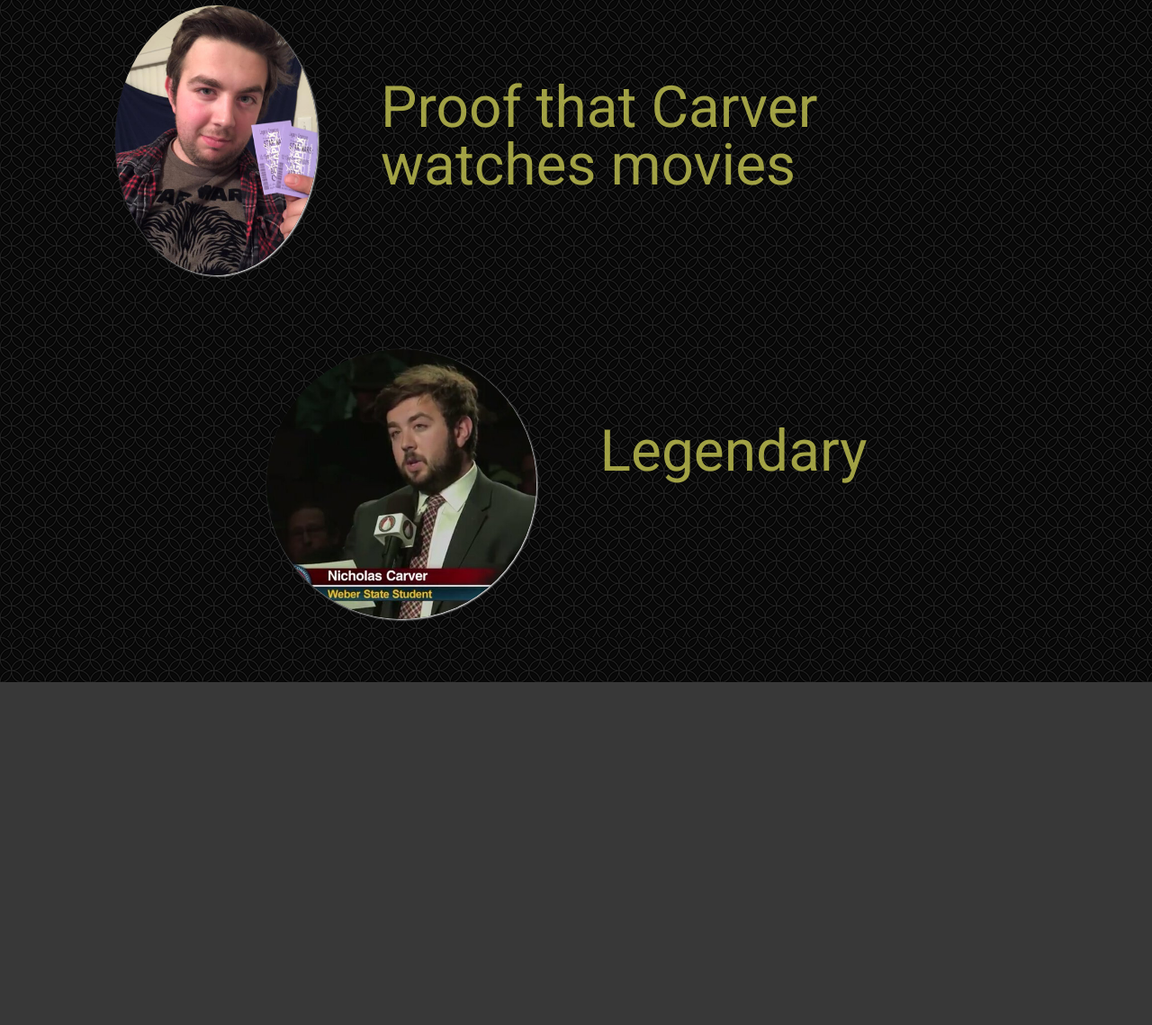
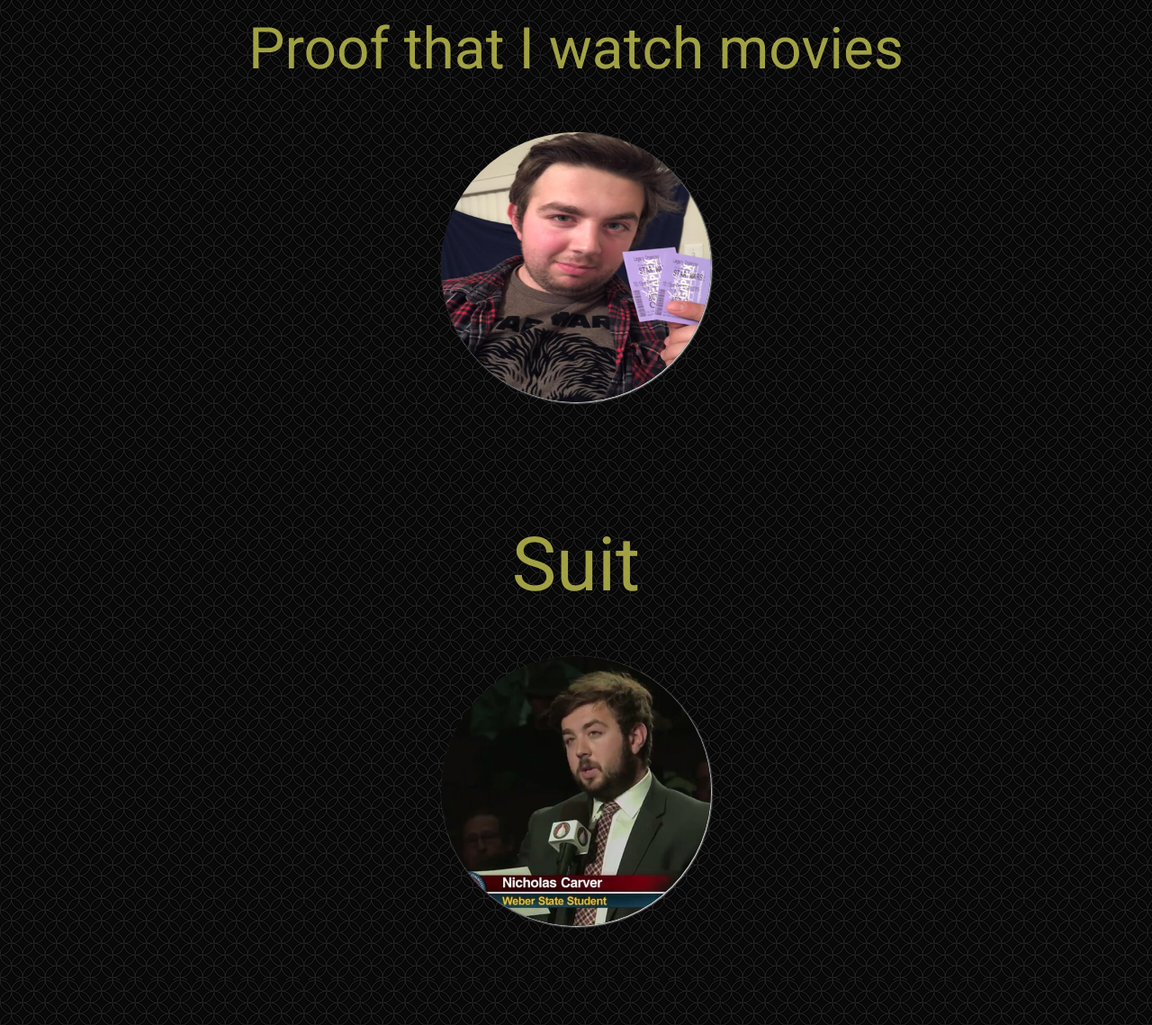
Before and after one commit to connerj70/experts-in-film, a plain HTML site: page index.html in a window 1280 px wide. Shown: the part 964-2103 px from the top of the page at 90% size. Before the commit the page ends 1722 px from the top, so only its background shows below. Drawn offline with Linux system fonts and the light colour scheme.

Commit message:
pefection

```diff
--- a/app.js
+++ b/app.js
@@ -1,6 +1,8 @@
 var hamburgerButton = document.querySelector(".hamburger");
 var openSB = document.querySelector("#openSB");
 var slider = document.querySelector(".nav-wrapper");
+var sliderImages = document.querySelectorAll(".carver_tickets");
+var sliderCaptions = document.querySelectorAll(".carver_tickets_caption");
 
 hamburgerButton.addEventListener('click', function() {
     slider.classList.remove('nav-wrapper-active');
@@ -9,3 +11,55 @@ hamburgerButton.addEventListener('click', function() {
 openSB.addEventListener('click', function() {
     slider.classList.add('nav-wrapper-active');
 });
+
+function debounce(func, wait, immediate) {
+	var timeout;
+	return function() {
+		var context = this, args = arguments;
+		var later = function() {
+			timeout = null;
+			if (!immediate) func.apply(context, args);
+		};
+		var callNow = immediate && !timeout;
+		clearTimeout(timeout);
+		timeout = setTimeout(later, wait);
+		if (callNow) func.apply(context, args);
+	};
+};
+
+function checkSlide(e) {
+    sliderImages.forEach(function(sliderImage) {
+        const slideInAt = (window.scrollY + window.innerHeight) - sliderImage.height / 2;
+        const imageBottom = sliderImage.offsetTop + sliderImage.height;
+        const isHalfShown = slideInAt > sliderImage.offsetTop;
+        const isNotScrolledPast = window.scrollY < imageBottom;
+
+        if(isHalfShown && isNotScrolledPast) {
+            sliderImage.classList.add('active');
+        } else {
+            sliderImage.classList.remove('active');
+        }
+
+
+    });
+}
+
+function checkSlide2(e) {
+    sliderCaptions.forEach(function(sliderImage) {
+        const slideInAt = (window.scrollY + window.innerHeight) - sliderImage.height / 2;
+        const imageBottom = sliderImage.offsetTop + sliderImage.height;
+        const isHalfShown = slideInAt > sliderImage.offsetTop;
+        const isNotScrolledPast = window.scrollY < imageBottom;
+
+        if(isHalfShown && isNotScrolledPast) {
+            sliderImage.classList.add('active');
+        } else {
+            sliderImage.classList.remove('active');
+        }
+
+
+    });
+}
+
+window.addEventListener('scroll', debounce(checkSlide, 20, true));
+window.addEventListener('scroll', debounce(checkSlide2, 20, true));
--- a/index.html
+++ b/index.html
@@ -50,14 +50,18 @@
             <iframe width="100%" height="300" scrolling="no" frameborder="no" src="https://w.soundcloud.com/player/?url=https%3A//api.soundcloud.com/users/260724315&amp;color=%23323845&amp;auto_play=false&amp;hide_related=false&amp;show_comments=true&amp;show_user=true&amp;show_reposts=false&amp;show_teaser=true"></iframe>
 
             <div class="carver-images">
-                <img id="carver_tickets" src="./assets/carver-tickets.jpg" alt="carver with two tickets in hand">
-                <div id="carver_tickets_caption"><h1>Proof that Carver watches movies</h1></div>
+
+                    <div class="carver_tickets_caption"><h1>Proof that I watch movies</h1></div>
+                <img class="carver_tickets" src="./assets/carver-tickets.jpg" alt="carver with two tickets in hand">
+
             </div>
 
             <div class="carver-images">
-                    <img id="carver_tickets" src="./assets/carver-suit.jpg" alt="carver in a suit">
-                    <div id="carver_tickets_caption"><h1>Legendary</h1></div>
-                </div>
+
+                    <div class="carver_tickets_caption"><h1 class="big-words">Suit</h1></div>
+                    <img class="carver_tickets" src="./assets/carver-suit.jpg" alt="carver in a suit">
+
+            </div>
 
         </div>
 
--- a/styles.css
+++ b/styles.css
@@ -118,7 +118,8 @@ html, body {
 }
 
 .desktop-links li {
-    margin-right: 10px;
+    font-size: 1.4rem;
+    margin-right: 40px;
     cursor: pointer;
 }
 
@@ -348,22 +349,36 @@ iframe {
 }
 
 .carver-images {
-    margin-top: 8%;
+    margin-top: 3%;
+    justify-content: space-between;
+    padding: 20px;
     display: flex;
-    justify-content: center;
+    flex-direction: column;
 }
 
-#carver_tickets {
+.carver_tickets {
     width: 300px;
     height: 300px;
     border-radius: 50%;
     box-shadow: 1px 1px 2px #fff;
+    margin: 20px auto;
+    transform: translateX(-1500px)
 }
 
-#carver_tickets_caption {
-    margin-top: 6%;
-    margin-left: 50px;
+.carver_tickets_caption {
     font-size: 4rem;
     padding: 20px;
     color: rgba(199, 199, 82, 0.8);
+    text-align: center;
+    margin-bottom: 20px;
+    margin-top: 28px;
 }
+
+.big-words {
+    font-size: 1.3em;
+}
+
+.active {
+    transform: translateX(0px);
+    transition: 1s all;
+}
```
